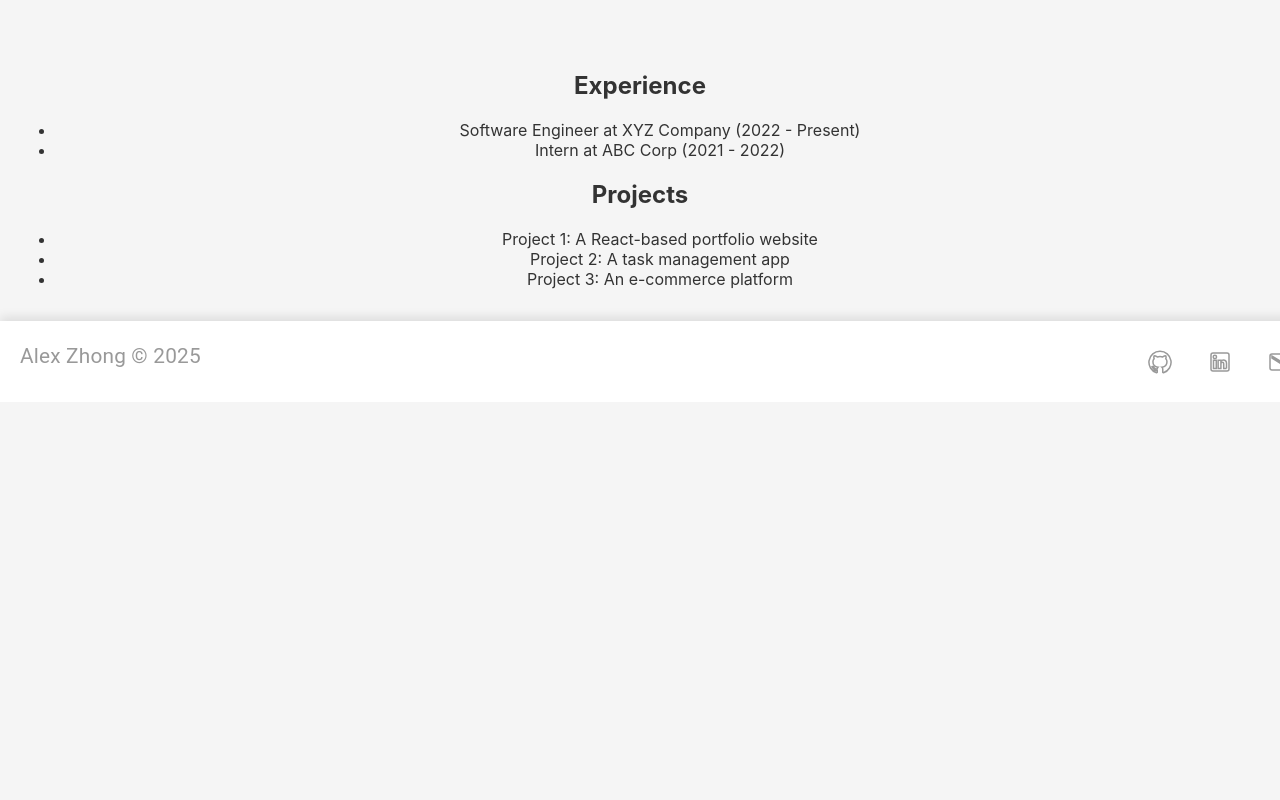
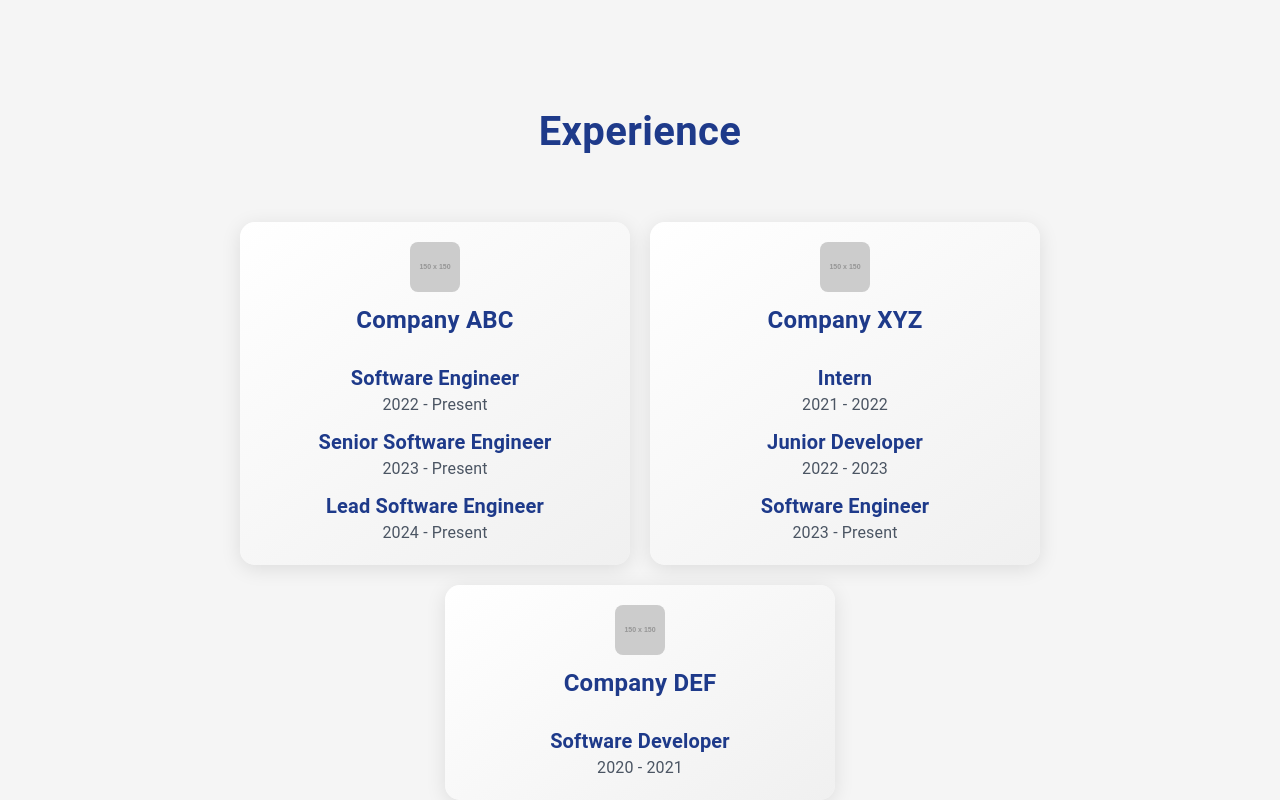
Before and after one commit to Gitalexzhong/portfolio, a React (Create React App) app: page / in a window 1280 px wide. Shown: the part 880-1680 px from the top of the page. Before the commit the page ends 1282 px from the top, so only its background shows below. Built offline with nearby package versions, Linux system fonts and the light colour scheme.

Commit message:
Cards WIP

```diff
--- a/src/components/Experience.js
+++ b/src/components/Experience.js
@@ -1,13 +1,193 @@
 import React from 'react';
+import { Box, Typography } from '@mui/material';
+import { styled, keyframes } from '@mui/system';
 
-function Experience() {
+// Keyframe for initial subtle downward animation (on load)
+const slideDownAnimation = keyframes`
+  0% {
+    transform: translateY(-10px);
+    opacity: 0;
+  }
+  100% {
+    transform: translateY(0);
+    opacity: 1;
+  }
+`;
+
+// Styled components
+const ExperienceContainer = styled(Box)(({ theme, darkMode }) => ({
+  padding: '50px',
+  color: darkMode ? '#fff' : '#333',
+  transition: 'color 0.5s ease',
+  display: 'flex',
+  flexDirection: 'column',
+  alignItems: 'center',
+  gap: '20px',
+}));
+
+const ExperienceTitle = styled(Typography)(({ theme, darkMode }) => ({
+  fontSize: '2.5rem',
+  fontWeight: 'bold',
+  color: darkMode ? '#ADD8E6' : '#1E3A8A',
+  marginBottom: '20px',
+}));
+
+const ExperienceCardsContainer = styled(Box)(({ theme }) => ({
+  display: 'flex',
+  flexWrap: 'wrap',
+  justifyContent: 'center',
+  gap: '20px',
+  marginTop: '20px',
+}));
+
+const ExperienceCard = styled(Box)(({ theme, darkMode }) => ({
+  width: '100%',
+  maxWidth: '350px',
+  minWidth: '280px',
+  background: darkMode
+    ? 'linear-gradient(145deg, #1E1E1E, #2C2C2C)'
+    : 'linear-gradient(145deg, #FFFFFF, #F0F0F0)',
+  boxShadow: darkMode
+    ? '0 4px 20px rgba(0, 0, 0, 0.3)'
+    : '0 4px 20px rgba(0, 0, 0, 0.1)',
+  borderRadius: '15px',
+  transition: 'transform 0.3s ease, box-shadow 0.3s ease',
+  display: 'flex',
+  flexDirection: 'column',
+  padding: '20px',
+  alignItems: 'center',
+  position: 'relative',
+  '&:hover': {
+    transform: 'scale(1.05)',
+    boxShadow: darkMode
+      ? '0 8px 30px rgba(0, 0, 0, 0.5)'
+      : '0 8px 30px rgba(0, 0, 0, 0.2)',
+  },
+}));
+
+const CompanyName = styled(Typography)(({ theme, darkMode }) => ({
+  fontSize: '1.5rem',
+  fontWeight: 'bold',
+  color: darkMode ? '#ADD8E6' : '#1E3A8A',
+  marginBottom: '15px',
+}));
+
+// Subtle animation for job titles on hover (text color shift, slight movement)
+const JobTitleAnimation = keyframes`
+  0% {
+    transform: translateY(0);
+    color: inherit;
+  }
+  100% {
+    transform: translateY(-5px);
+    color: #ADD8E6;
+  }
+`;
+
+const JobTitle = styled(Typography)(({ theme, darkMode, index }) => ({
+  fontSize: '1.25rem',
+  fontWeight: 'bold',
+  color: darkMode ? '#ADD8E6' : '#1E3A8A',
+  marginTop: '10px',
+  opacity: 0,
+  transform: 'translateY(-10px)',
+  animation: `${slideDownAnimation} 0.5s ease-out forwards`,
+  animationDelay: `${index * 0.3}s`, // Delay for sequential animation
+  transition: 'transform 0.3s ease, color 0.3s ease',
+
+  // Subtle hover effect: text color change + slight movement upwards
+  '&:hover': {
+    animation: `${JobTitleAnimation} 0.5s ease-out forwards`,
+  },
+}));
+
+const JobDate = styled(Typography)(({ theme, darkMode }) => ({
+  fontSize: '1rem',
+  color: darkMode ? '#B0C4DE' : '#4B5563',
+}));
+
+const CompanyLogo = styled('img')(({ theme }) => ({
+  maxHeight: '50px',
+  marginBottom: '10px',
+  borderRadius: '8px',
+}));
+
+function Experience({ darkMode }) {
   return (
     <section id="experience">
-      <h2>Experience</h2>
-      <ul>
-        <li>Software Engineer at XYZ Company (2022 - Present)</li>
-        <li>Intern at ABC Corp (2021 - 2022)</li>
-      </ul>
+      <ExperienceContainer darkMode={darkMode}>
+        <ExperienceTitle darkMode={darkMode}>Experience</ExperienceTitle>
+
+        {/* Flexbox container for cards */}
+        <ExperienceCardsContainer>
+          {/* Company 1 - Multiple roles under the same company */}
+          <ExperienceCard darkMode={darkMode}>
+            <CompanyLogo src="https://placehold.co/150" alt="Company Logo" />
+            <CompanyName darkMode={darkMode}>Company ABC</CompanyName>
+
+            <Box>
+              <JobTitle darkMode={darkMode} index={0}>
+                Software Engineer
+              </JobTitle>
+              <JobDate darkMode={darkMode}>2022 - Present</JobDate>
+            </Box>
+
+            <Box>
+              <JobTitle darkMode={darkMode} index={1}>
+                Senior Software Engineer
+              </JobTitle>
+              <JobDate darkMode={darkMode}>2023 - Present</JobDate>
+            </Box>
+
+            <Box>
+              <JobTitle darkMode={darkMode} index={2}>
+                Lead Software Engineer
+              </JobTitle>
+              <JobDate darkMode={darkMode}>2024 - Present</JobDate>
+            </Box>
+          </ExperienceCard>
+
+          {/* Company 2 - Multiple roles under the same company */}
+          <ExperienceCard darkMode={darkMode}>
+            <CompanyLogo src="https://placehold.co/150" alt="Company Logo" />
+            <CompanyName darkMode={darkMode}>Company XYZ</CompanyName>
+
+            <Box>
+              <JobTitle darkMode={darkMode} index={0}>
+                Intern
+              </JobTitle>
+              <JobDate darkMode={darkMode}>2021 - 2022</JobDate>
+            </Box>
+
+            <Box>
+              <JobTitle darkMode={darkMode} index={1}>
+                Junior Developer
+              </JobTitle>
+              <JobDate darkMode={darkMode}>2022 - 2023</JobDate>
+            </Box>
+
+            <Box>
+              <JobTitle darkMode={darkMode} index={2}>
+                Software Engineer
+              </JobTitle>
+              <JobDate darkMode={darkMode}>2023 - Present</JobDate>
+            </Box>
+          </ExperienceCard>
+
+          {/* Company 3 - Single role within the company */}
+          <ExperienceCard darkMode={darkMode}>
+            <CompanyLogo src="https://placehold.co/150" alt="Company Logo" />
+            <CompanyName darkMode={darkMode}>Company DEF</CompanyName>
+
+            <Box>
+              <JobTitle darkMode={darkMode} index={0}>
+                Software Developer
+              </JobTitle>
+              <JobDate darkMode={darkMode}>2020 - 2021</JobDate>
+            </Box>
+          </ExperienceCard>
+        </ExperienceCardsContainer>
+      </ExperienceContainer>
     </section>
   );
 }
--- a/src/index.js
+++ b/src/index.js
@@ -15,3 +15,5 @@ root.render(
 // to log results (for example: reportWebVitals(console.log))
 // or send to an analytics endpoint. Learn more: https://bit.ly/CRA-vitals
 reportWebVitals();
+
+// Im lazy can you dynamically pull the data from my experience section from my linkedin profile https://www.linkedin.com/in/alexzhong1/
```
